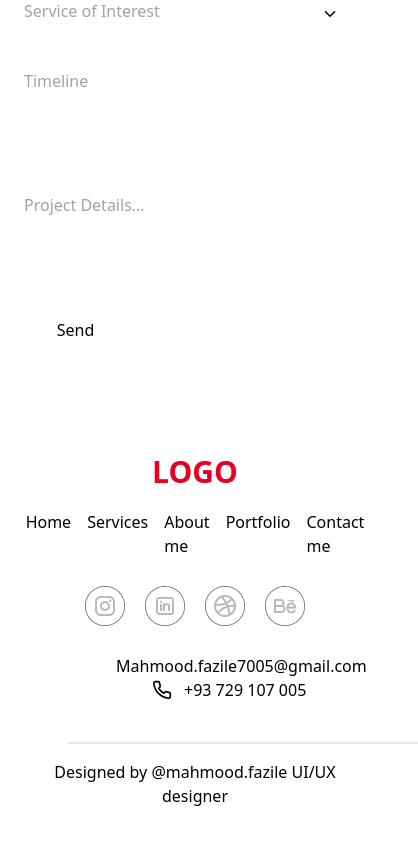
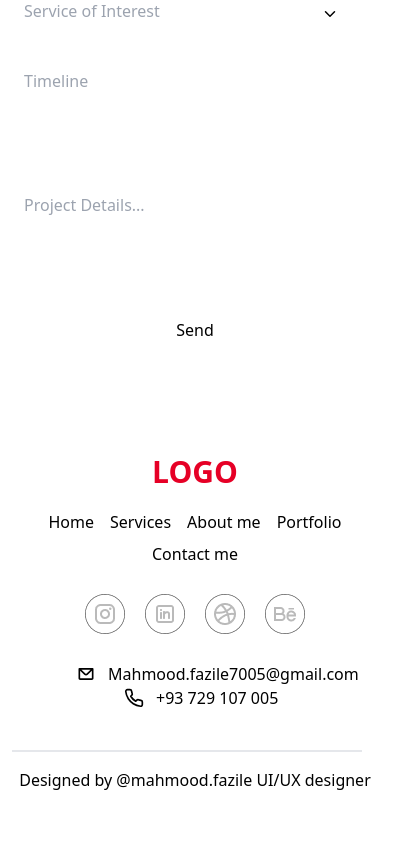
Before and after one commit to 11111Asif/mahmood-fazile-your-project, a React (Vite) app: page / in a window 390 px wide. Shown: the part 5558-6402 px from the top of the page, 418 px wide, since content can reach past the window. Built offline with nearby package versions, Linux system fonts and the light colour scheme.

Commit message:
added to footer

```diff
--- a/src/component/Contact/Contact.jsx
+++ b/src/component/Contact/Contact.jsx
@@ -35,7 +35,7 @@ const Contact = () => {
                     </div>
 
                 </div>
-                <div className="lg:text-end lg:px-9 py-5">
+                <div className="lg:text-end text-center lg:px-9 py-5">
                     <button className="w-[127px] h-[48px] rounded-md bg-[#FFFFFF0A]">Send</button>
                 </div>
             </div>
--- a/src/component/Footer/Footer.jsx
+++ b/src/component/Footer/Footer.jsx
@@ -7,7 +7,7 @@ import { LuPhone } from "react-icons/lu";
 
 const Footer = () => {
     return (
-        <div className="bg-[#FFFFFF0A] py-5 px-10">
+        <div className="bg-[#FFFFFF0A] py-5 px-3 lg:px-10">
             <h1 className="text-3xl text-center font-bold text-[#E60026]">LOGO</h1>
             <div className="mt-5">
                 <ul className="list-none space-x-4 lg:space-x-10 flex justify-center">
@@ -15,8 +15,11 @@ const Footer = () => {
                     <li><a>Services</a></li>
                     <li><a>About me</a></li>
                     <li><a>Portfolio</a></li>
+                    <li className='hidden lg:block'><a>Contact me</a></li>
+                </ul>
+                <div className='list-none text-center mt-2 block lg:hidden'>
                     <li><a>Contact me</a></li>
-                </ul>
+                </div>
             </div>
             <div className='flex justify-center mt-7 gap-5'>
                 <img src={frame52} alt="" />
@@ -34,7 +37,7 @@ const Footer = () => {
                     <p>+93 729 107 005</p>
                 </div>
             </div>
-            <div className='border mt-10 lg:w-[593px] w-[350px] ml-[28px] lg:ml-[240px]'></div>
+            <div className='border mt-10 lg:w-[593px] w-[350px] lg:ml-[240px]'></div>
             <p className='text-center py-4'>Designed by @mahmood.fazile UI/UX designer</p>
         </div>
     );
```
